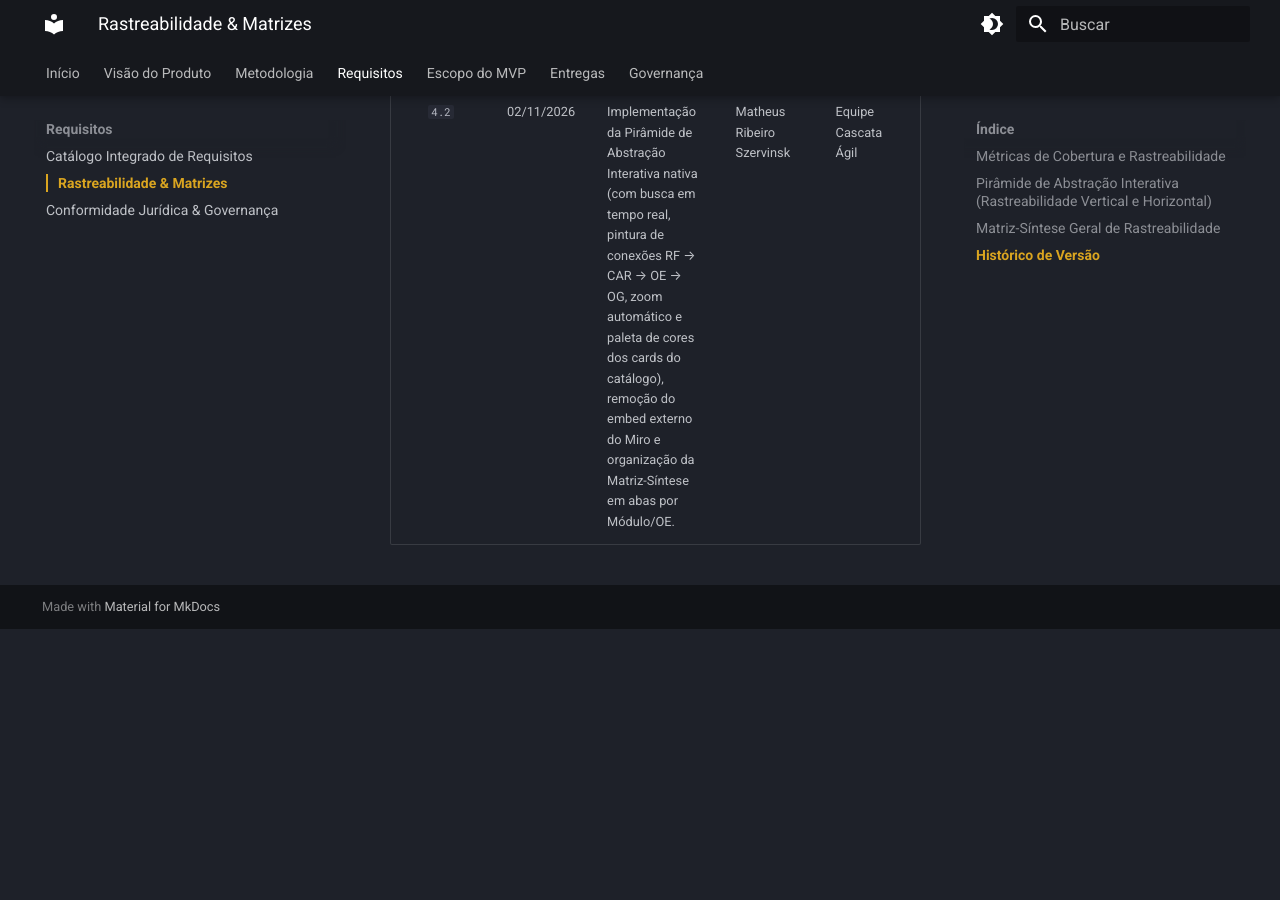
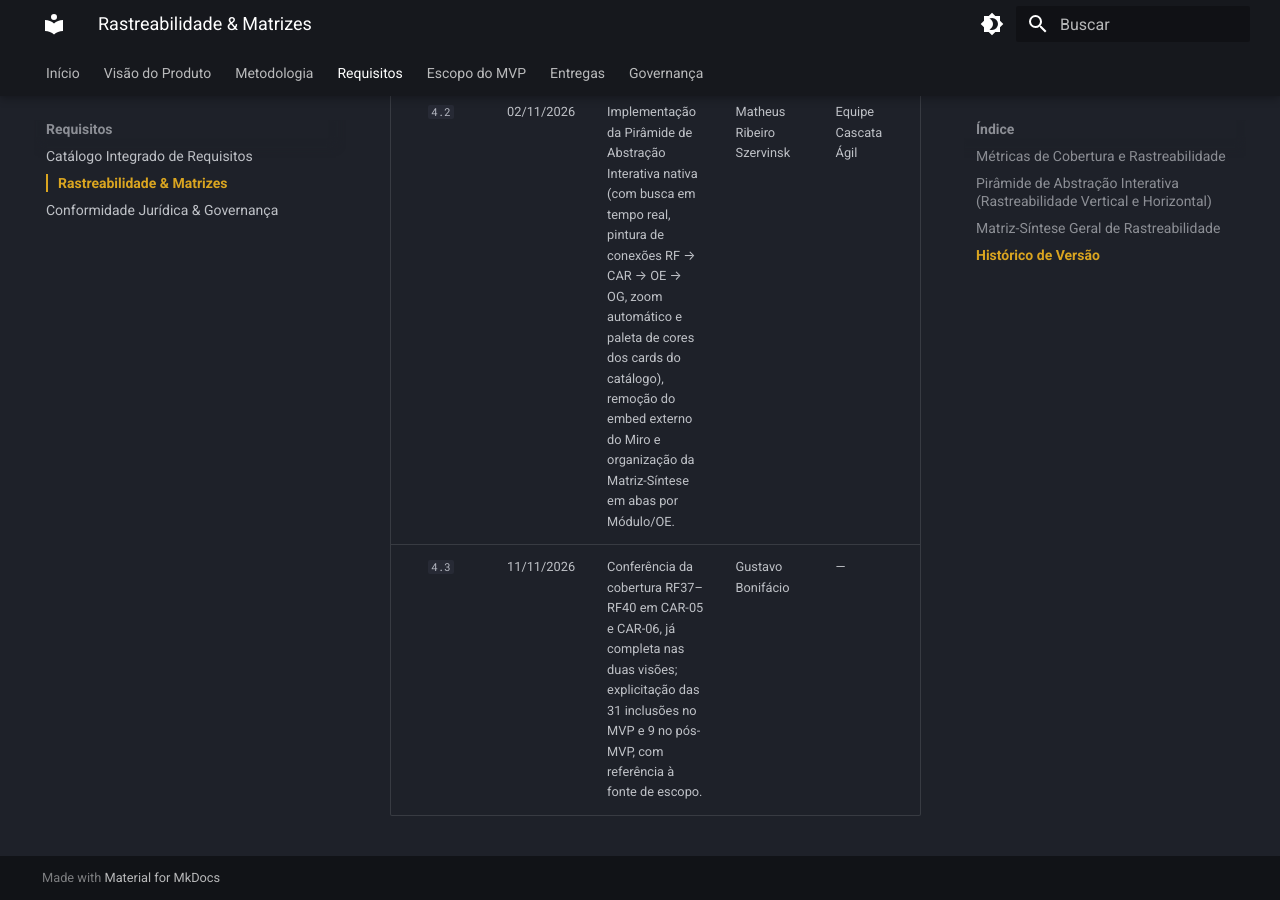
Before and after one commit to mdsreq-fga-unb/REQ-2026.2-T01-DUOC-Finance, an MkDocs documentation site: the page built from docs/requisitos/rastreabilidade.md, in a window 1280 px wide and 900 px high, scrolled down 5142 px. Built offline with MkDocs 1.6.1 and Material for MkDocs 9.7.7, drawn with Linux system fonts in a browser that asks for light colours; before the commit the page ends 5771 px from its top, so only the background shows below that; some of the changed text lies outside the part shown.

Commit message:
docs(rastreabilidade): alinhar cobertura dos RFs e referencias ao escopo do MVP

```diff
--- a/docs/requisitos/rastreabilidade.md
+++ b/docs/requisitos/rastreabilidade.md
@@ -37,8 +37,8 @@
 -   :material-format-list-checks: **Requisitos Funcionais (RF)**
 
     ---
-    **40 Requisitos Funcionais**
-    Rastreabilidade vertical bidirecional com regras e casos de teste.
+    **40 Requisitos Funcionais** (31 MVP; 9 pós-MVP)
+    [Linha de corte e relação RF ↔ US](priorizacao.md#linha-de-corte-do-mvp).
 
 -   :material-shield-check-outline: **Requisitos Não Funcionais (RNF)**
 
@@ -138,3 +138,4 @@
 | :---: | :---: | :--- | :--- | :--- |
 | `4.1` | 30/10/2026 | Desacoplamento da Pirâmide de Abstração e Matriz-Síntese em documento próprio de Rastreabilidade. | Matheus Ribeiro Szervinsk | Equipe Cascata Ágil |
 | `4.2` | 02/11/2026 | Implementação da Pirâmide de Abstração Interativa nativa (com busca em tempo real, pintura de conexões RF → CAR → OE → OG, zoom automático e paleta de cores dos cards do catálogo), remoção do embed externo do Miro e organização da Matriz-Síntese em abas por Módulo/OE. | Matheus Ribeiro Szervinsk | Equipe Cascata Ágil |
+| `4.3` | 11/11/2026 | Conferência da cobertura RF37–RF40 em CAR-05 e CAR-06, já completa nas duas visões; explicitação das 31 inclusões no MVP e 9 no pós-MVP, com referência à fonte de escopo. | Gustavo Bonifácio | — |
```
